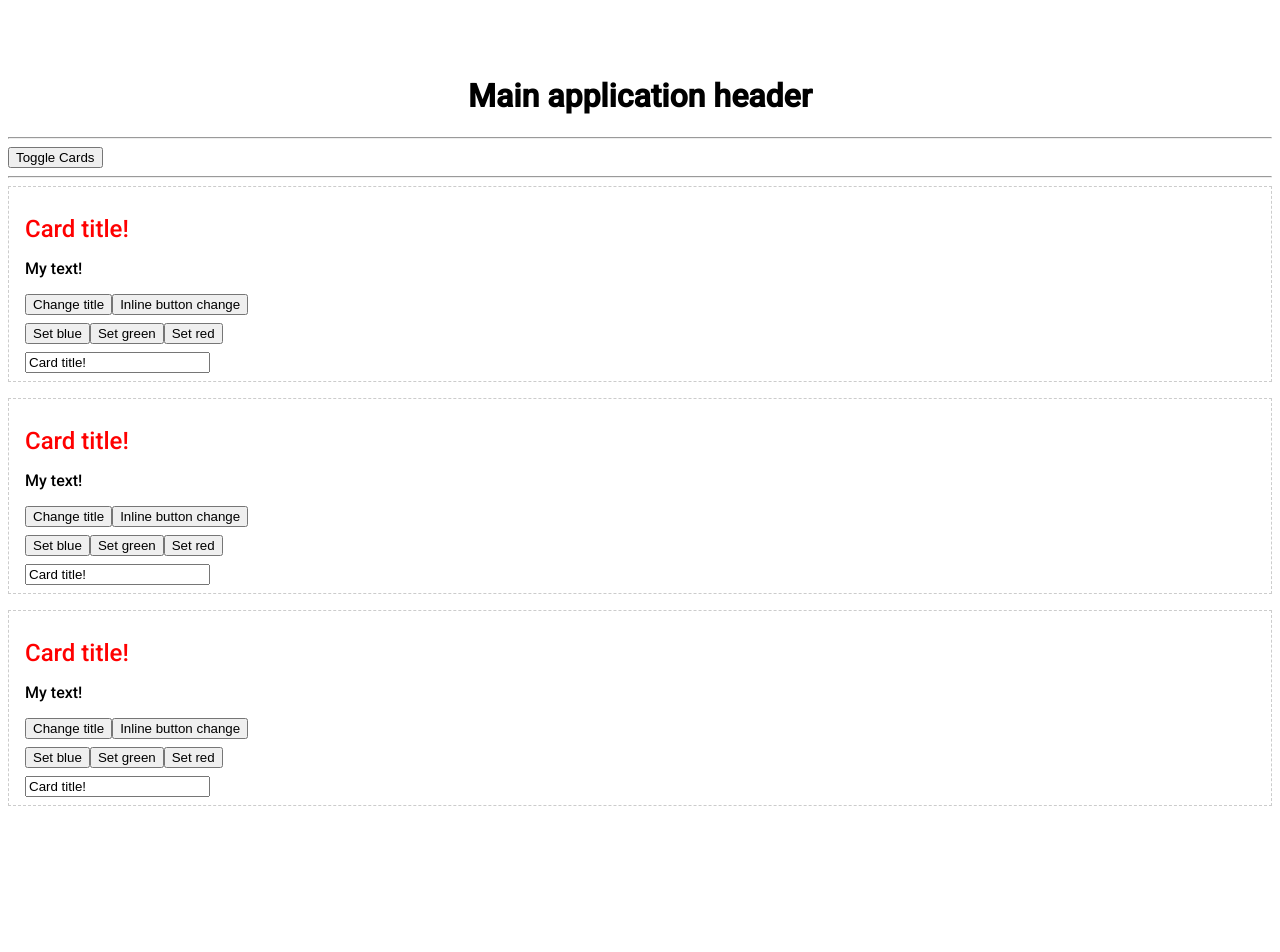
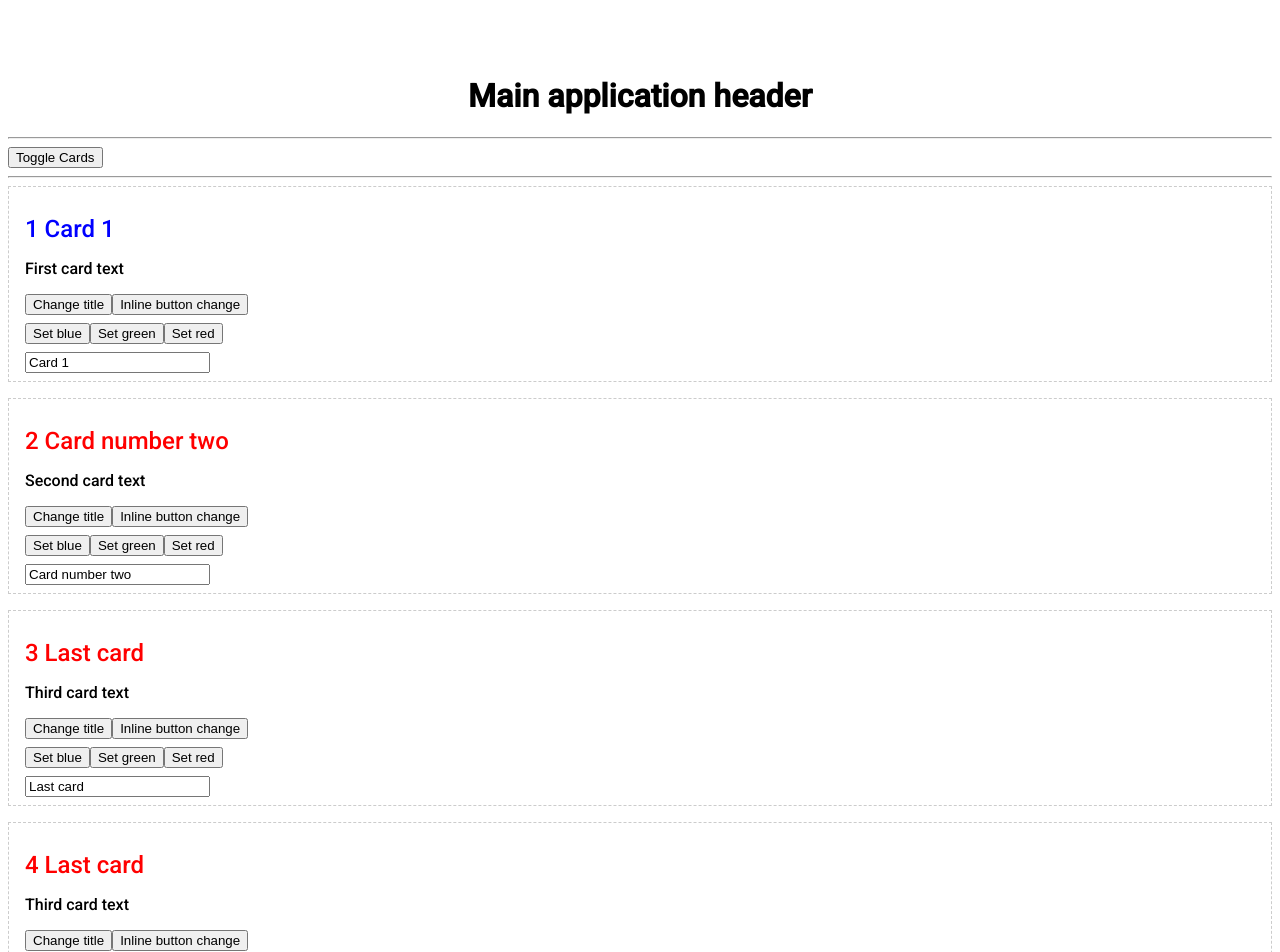
Before and after one commit to laskalexjob/ng-basics, an Angular app: page / in a window 1280 px wide. Shown: the top 952 px of the page. Before the commit the page ends 822 px from the top, so only its background shows below. Built offline with nearby package versions, Linux system fonts and the light colour scheme.

Commit message:
Inputs for component. Index input also

```diff
--- a/src/app/app.component.html
+++ b/src/app/app.component.html
@@ -6,7 +6,9 @@
   <hr />
   <div *ngIf="toggle; else noCards">
    <app-card
-      *ngFor="let cardItem of cards"
+      *ngFor="let cardItem of cards;  let idx = index"
+      [card]="cardItem"
+      [index]="idx + 1"
    ></app-card>
   </div>
 
--- a/src/app/app.component.ts
+++ b/src/app/app.component.ts
@@ -17,7 +17,10 @@ export class AppComponent {
   cards: Card[] = [
     {title: 'Card 1', text: 'First card text'},
     {title: 'Card number two', text: 'Second card text'},
-    {title: 'Last card', text: 'Third card text'}
+    {title: 'Last card', text: 'Third card text'},
+    {title: 'Last card', text: 'Third card text'},
+    {title: 'Last card', text: 'Third card text'},
+    {title: 'Last card', text: 'Third card text'},
   ]
 
   toggleCards(){
--- a/src/app/card/card.component.html
+++ b/src/app/card/card.component.html
@@ -1,11 +1,11 @@
 <div class="card">
   <h2
     [ngStyle]="{
-      color: title.length > 6 ? 'red' : 'blue',
-      fontWeight: title.length < 4 ? 'bold' : 'normal'
+      color: card.title.length > 6 ? 'red' : 'blue',
+      fontWeight: card.title.length < 4 ? 'bold' : 'normal'
     }"
   >
-    {{ title }}
+   {{index}} {{ card.title }}
   </h2>
 
   <p class="text"
@@ -14,12 +14,12 @@
       green: textColor === 'green',
       red: textColor === 'red'
     }">
-    {{ text }}
+    {{ card.text }}
   </p>
 
   <div class="buttons">
     <button (click)="changeTitleHandler()">Change title</button>
-    <button (click)="title = 'Changed inline title'">
+    <button (click)="card.title = 'Changed inline title'">
       Inline button change
     </button>
   </div>
@@ -32,6 +32,6 @@
     <input type="text" #myInput (input)="inputHandler(myInput.value)" [value]="title" >
   </div> -->
   <div>
-    <input type="text" [(ngModel)]="title" />
+    <input type="text" [(ngModel)]="card.title" />
   </div>
 </div>
--- a/src/app/card/card.component.ts
+++ b/src/app/card/card.component.ts
@@ -1,4 +1,5 @@
-import { Component, OnInit } from '@angular/core';
+import { Component, Input, OnInit } from '@angular/core';
+import { Card } from '../app.component';
 
 @Component({
   selector: 'app-card',
@@ -6,6 +7,9 @@ import { Component, OnInit } from '@angular/core';
   styleUrls: ['./card.component.scss'],
 })
 export class CardComponent implements OnInit {
+
+  @Input() card: Card;
+  @Input() index: number;
 
   textColor = 'black';
   title: string = 'Card title!';
@@ -17,12 +21,12 @@ export class CardComponent implements OnInit {
   }
 
   inputHandler(value){
-    this.title = value;
+    this.card.title = value;
     console.log(value);
   }
 
   changeTitleHandler(){
-    this.title = 'Changed title';
+    this.card.title = 'Changed title';
   }
 
   ngOnInit(): void {
```
